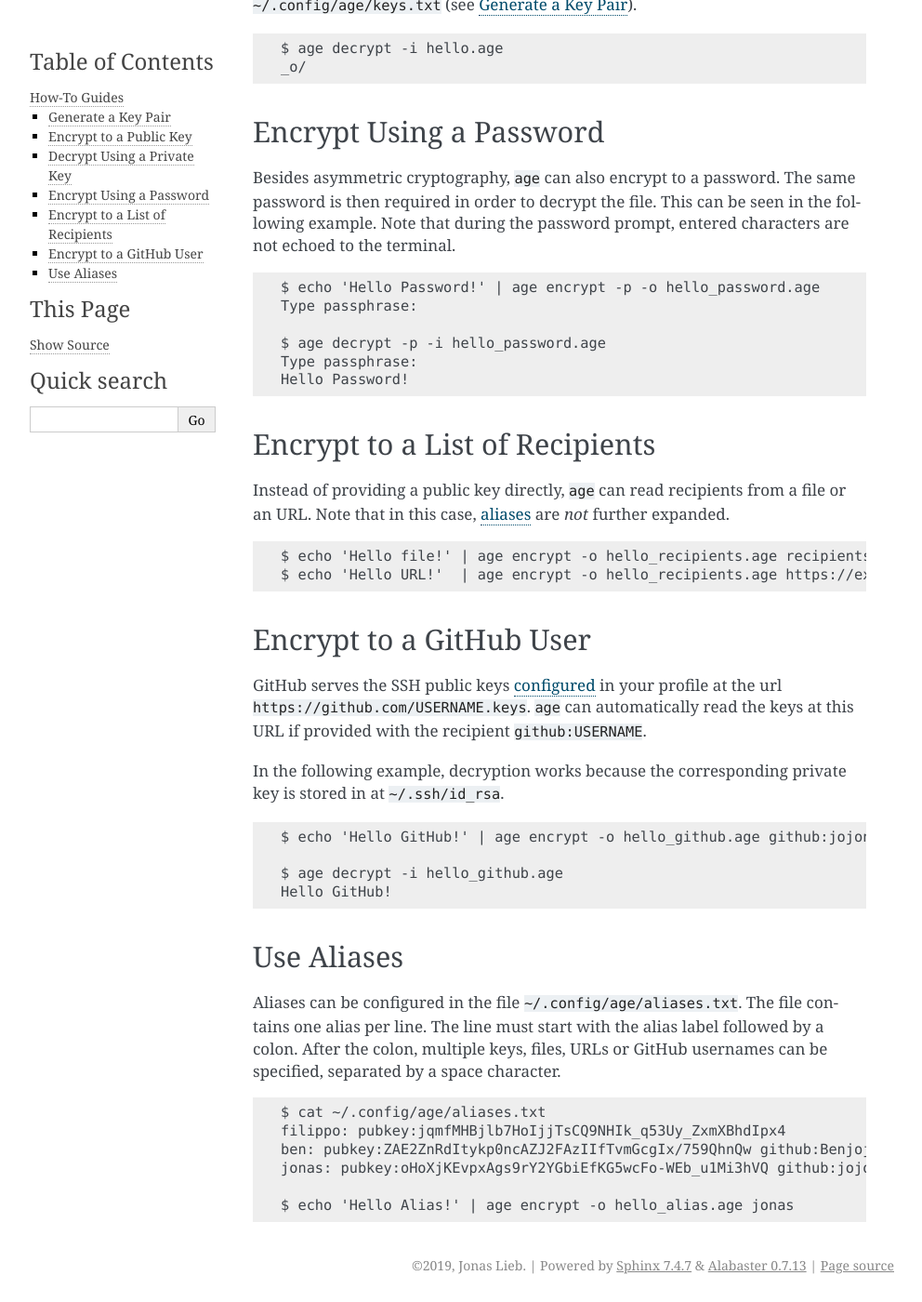
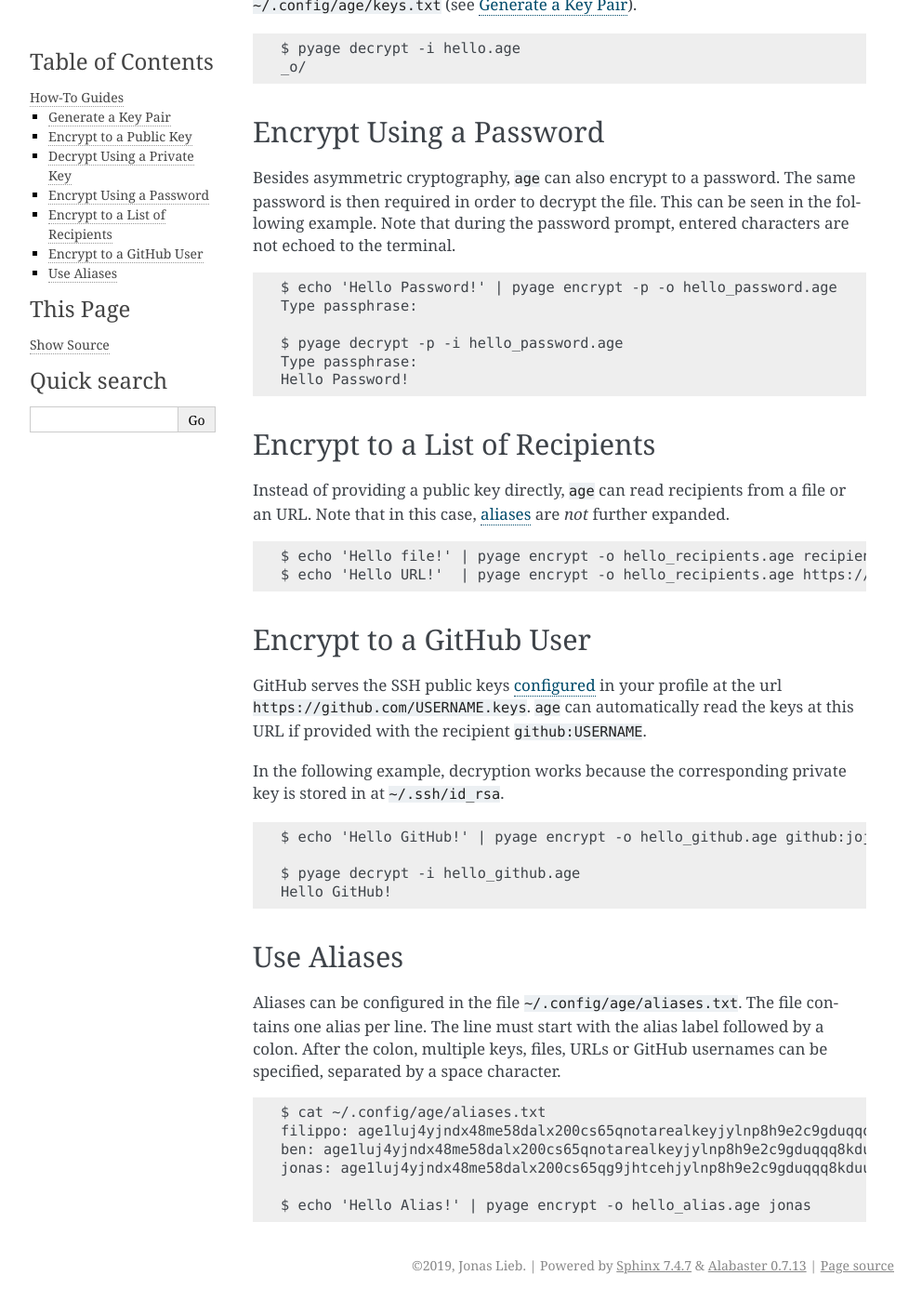
Before and after one commit to jojonas/pyage, a Sphinx documentation site: the page built from docs/source/guides.rst, in a window 1280 px wide and 1400 px high, scrolled down 828 px. Shown: the whole window at 93% size, without its empty margins (148-1140 px from the left). Built offline with Sphinx 7.4.7, drawn with Linux system fonts in a browser that asks for light colours; some of the changed text lies outside the part shown.

Commit message:
Updated documentation

```diff
--- a/docs/source/guides.rst
+++ b/docs/source/guides.rst
@@ -19,12 +19,12 @@ directly by stored in a file.
 
 ::
 
-    $ age generate >> ~/.config/age/keys.txt
+    $ pyage generate >> ~/.config/age/keys.txt
 
     $ cat ~/.config/age/keys.txt
-    # created: 2019-09-21T23:04:02
-    # pubkey:oHoXjKEvpxAgs9rY2YGbiEfKG5wcFo-WEb_u1Mi3hVQ
-    AGE_SECRET_KEY_yBO1LGytPAYcGPw3Ptu7LJ0xvwO1K9B9itImkvZej3E
+    # created: 2020-02-10T13:34:27
+    # age1luj4yjndx48me58dalx200cs65qg9jhtcehjylnp8h9e2c9gduqqq8kduu
+    AGE-SECRET-KEY-1TPGEV9GPP6N39Z40RXTQQJMUHU40EJGDDWEFJDJFWVMY0F9FR9NSQRKGQL
 
 
 .. _guide-encryption:
@@ -33,11 +33,11 @@ Encrypt to a Public Key
 -----------------------
 
 Public keys of recipients must be provided in the ``age encrypt`` command. The
-simplest use case is to encrypt to an age public key starting with ``pubkey:``.
+simplest use case is to encrypt to an age public key starting with ``age1``.
 
 ::
 
-    $ echo "_o/" | age encrypt -o hello.age pubkey:oHoXjKEvpxAgs9rY2YGbiEfKG5wcFo-WEb_u1Mi3hVQ
+    $ echo "_o/" | pyage encrypt -o hello.age age1luj4yjndx48me58dalx200cs65qg9jhtcehjylnp8h9e2c9gduqqq8kduu
 
 .. _guide-decryption:
 
@@ -52,7 +52,7 @@ stored at
 
 ::
 
-    $ age decrypt -i hello.age
+    $ pyage decrypt -i hello.age
     _o/
 
 
@@ -68,10 +68,10 @@ characters are not echoed to the terminal.
 
 ::
 
-    $ echo 'Hello Password!' | age encrypt -p -o hello_password.age
+    $ echo 'Hello Password!' | pyage encrypt -p -o hello_password.age
     Type passphrase:
 
-    $ age decrypt -p -i hello_password.age
+    $ pyage decrypt -p -i hello_password.age
     Type passphrase:
     Hello Password!
 
@@ -87,8 +87,8 @@ file or an URL. Note that in this case, :ref:`aliases <guide-alias>` are
 
 ::
 
-    $ echo 'Hello file!' | age encrypt -o hello_recipients.age recipients.txt
-    $ echo 'Hello URL!'  | age encrypt -o hello_recipients.age https://example.com/age-keys.txt
+    $ echo 'Hello file!' | pyage encrypt -o hello_recipients.age recipients.txt
+    $ echo 'Hello URL!'  | pyage encrypt -o hello_recipients.age https://example.com/age-keys.txt
 
 
 .. _guide-github:
@@ -107,9 +107,9 @@ key is stored in at ``~/.ssh/id_rsa``.
 
 ::
 
-    $ echo 'Hello GitHub!' | age encrypt -o hello_github.age github:jojonas
+    $ echo 'Hello GitHub!' | pyage encrypt -o hello_github.age github:jojonas
 
-    $ age decrypt -i hello_github.age
+    $ pyage decrypt -i hello_github.age
     Hello GitHub!
 
 
@@ -126,8 +126,8 @@ be specified, separated by a space character.
 ::
 
     $ cat ~/.config/age/aliases.txt
-    filippo: pubkey:jqmfMHBjlb7HoIjjTsCQ9NHIk_q53Uy_ZxmXBhdIpx4
-    ben: pubkey:ZAE2ZnRdItykp0ncAZJ2FAzIIfTvmGcgIx/759QhnQw github:Benjojo
-    jonas: pubkey:oHoXjKEvpxAgs9rY2YGbiEfKG5wcFo-WEb_u1Mi3hVQ github:jojonas
+    filippo: age1luj4yjndx48me58dalx200cs65qnotarealkeyjylnp8h9e2c9gduqqq8kduu
+    ben: age1luj4yjndx48me58dalx200cs65qnotarealkeyjylnp8h9e2c9gduqqq8kduu github:Benjojo
+    jonas: age1luj4yjndx48me58dalx200cs65qg9jhtcehjylnp8h9e2c9gduqqq8kduu github:jojonas
 
-    $ echo 'Hello Alias!' | age encrypt -o hello_alias.age jonas
+    $ echo 'Hello Alias!' | pyage encrypt -o hello_alias.age jonas
```
Also changed, not shown: README.md (+3 -3 lines), docs/source/cli.rst (+4 -4 lines), docs/source/tutorials.rst (+9 -9 lines), docs/source/_static/carbon.png.
